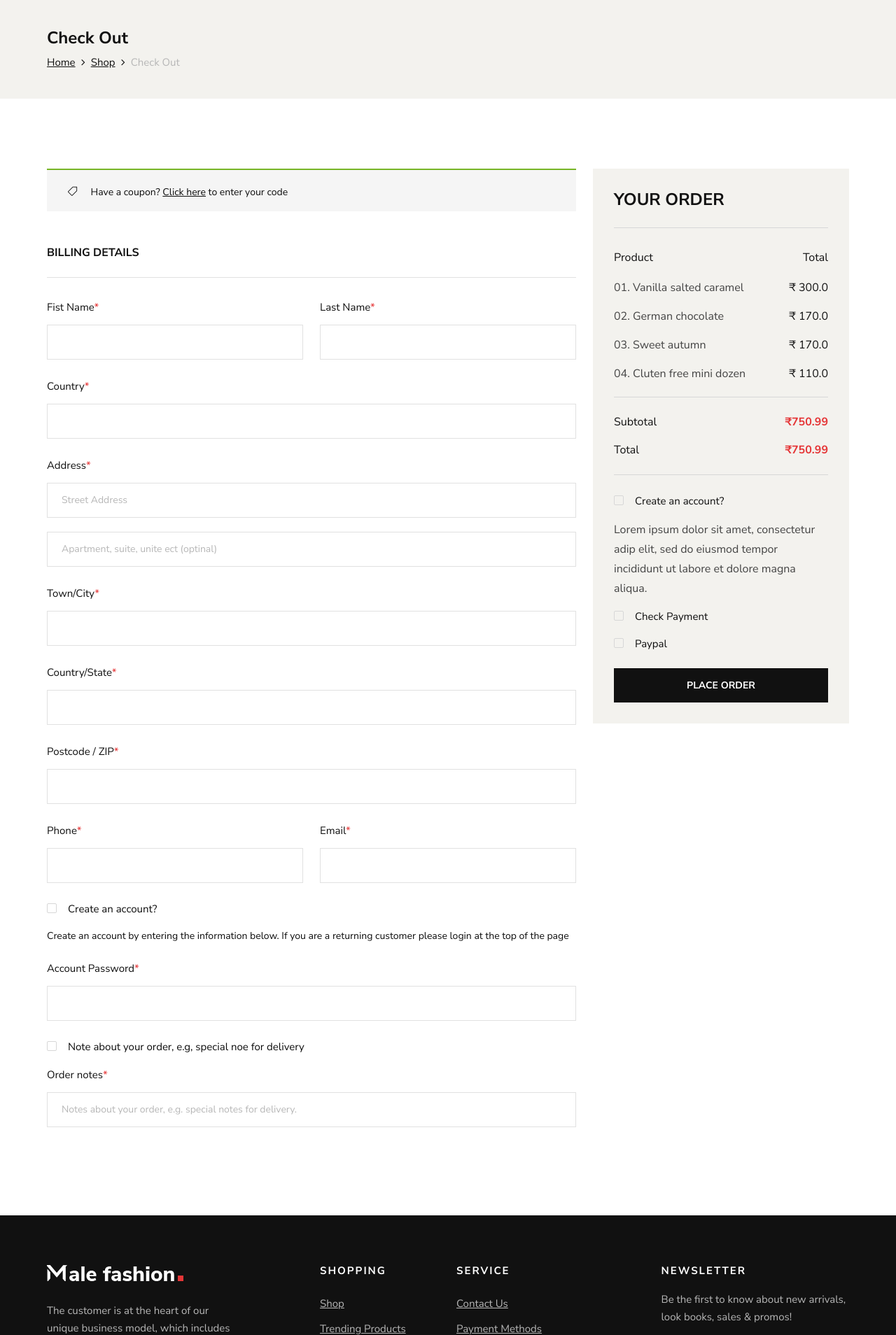
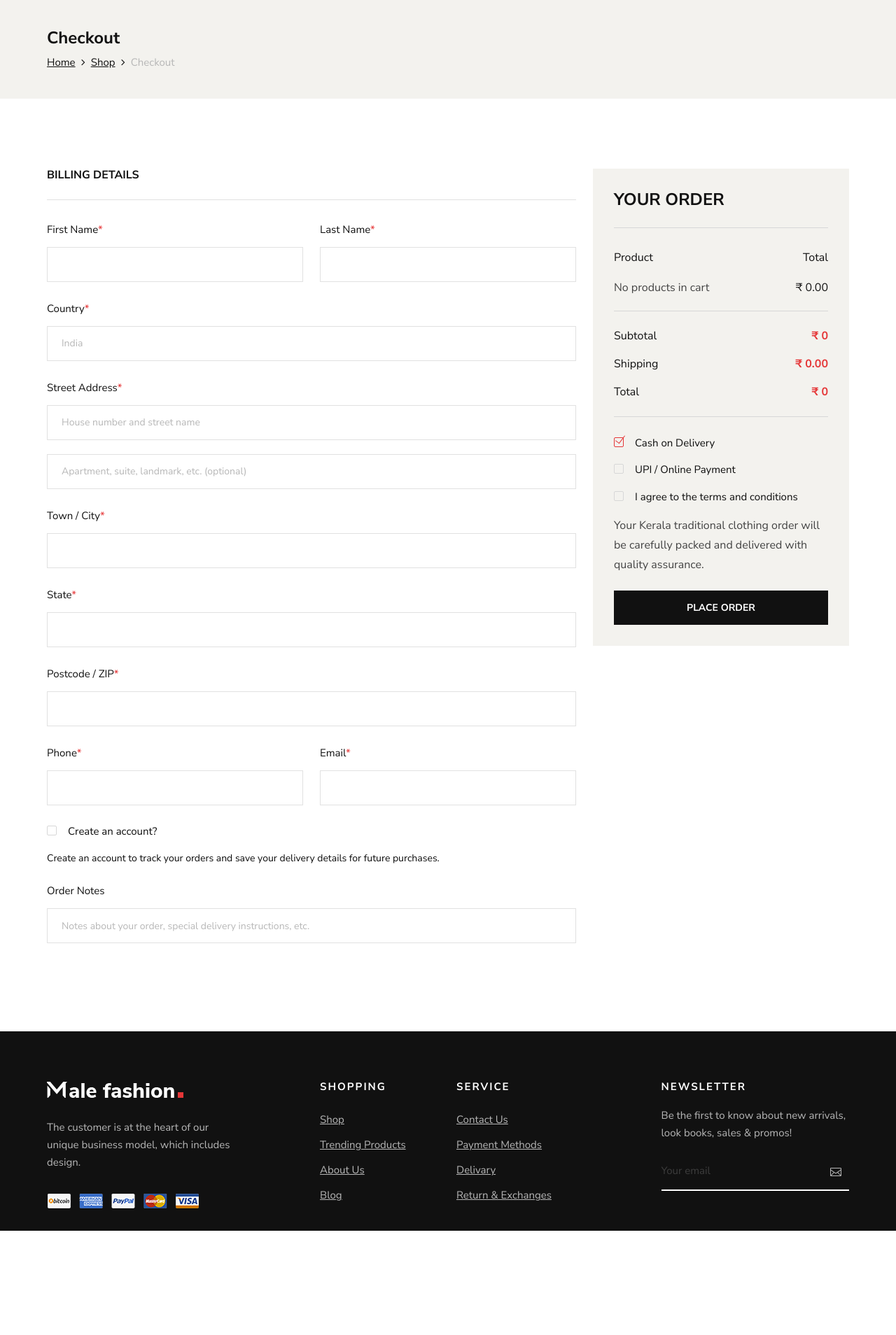
Before and after one commit to Xenotrix-Technologies/e_com, a Django app: page /checkout/ in a window 1280 px wide. Shown: the part 138-2046 px from the top of the page at 70% size. After the commit the page ends 1897 px from the top, so only its background shows below. Run offline with Django 5.2, Linux system fonts and the light colour scheme.

Commit message:
Refactor checkout and sign-in templates; update styles and improve accessibility

```diff
--- a/static/css/style.css
+++ b/static/css/style.css
@@ -1,12 +1,3 @@
-/******************************************************************
-  Template Name: Male Fashion
-  Description: Male Fashion - ecommerce teplate
-  Author: Colorib
-  Author URI: https://www.colorib.com/
-  Version: 1.0
-  Created: Colorib
-******************************************************************/
-
 /*------------------------------------------------------------------
 [Table of contents]
 
@@ -604,7 +595,7 @@
 }
 
 .hero__text h2 {
-	color: #111111;
+	color: #ffffff;
 	font-size: 48px;
 	font-weight: 700;
 	line-height: 58px;
@@ -618,6 +609,7 @@
 }
 
 .hero__text p {
+	color: #ffffff;
 	font-size: 16px;
 	line-height: 28px;
 	margin-bottom: 35px;
--- a/store/views.py
+++ b/store/views.py
@@ -93,7 +93,7 @@
     cart = Cart(request)
     product = get_object_or_404(Product, id=product_id)
     quantity = int(request.POST.get('quantity', 1))
-    override = request.POST.get('override', False)
+    override = request.POST.get('override') == 'True'
     cart.add(product=product, quantity=quantity, override_quantity=override)
     return redirect('shopping_cart')
 
--- a/templates/checkout.html
+++ b/templates/checkout.html
@@ -1,20 +1,21 @@
 {% extends 'base.html' %}
 {% load static %}
 
-{% block title %}Male-Fashion | Check Out{% endblock %}
+{% block title %}Kerala Traditional Clothing | Checkout{% endblock %}
 
 {% block content %}
+
 <!-- Breadcrumb Section Begin -->
 <section class="breadcrumb-option">
     <div class="container">
         <div class="row">
             <div class="col-lg-12">
                 <div class="breadcrumb__text">
-                    <h4>Check Out</h4>
+                    <h4>Checkout</h4>
                     <div class="breadcrumb__links">
                         <a href="{% url 'index' %}">Home</a>
                         <a href="{% url 'shop' %}">Shop</a>
-                        <span>Check Out</span>
+                        <span>Checkout</span>
                     </div>
                 </div>
             </div>
@@ -27,124 +28,158 @@
 <section class="checkout spad">
     <div class="container">
         <div class="checkout__form">
-            <form action="#">
+            <form method="post" action="{% url 'checkout' %}">
+                {% csrf_token %}
+
                 <div class="row">
+                    <!-- Billing Details -->
                     <div class="col-lg-8 col-md-6">
-                        <h6 class="coupon__code"><span class="icon_tag_alt"></span> Have a coupon? <a href="#">Click
-                                here</a> to enter your code</h6>
                         <h6 class="checkout__title">Billing Details</h6>
+
+                        {% if messages %}
+                            {% for message in messages %}
+                                <div class="alert alert-{{ message.tags|default:'info' }} mb-3">
+                                    {{ message }}
+                                </div>
+                            {% endfor %}
+                        {% endif %}
+
                         <div class="row">
                             <div class="col-lg-6">
                                 <div class="checkout__input">
-                                    <p>Fist Name<span>*</span></p>
-                                    <input type="text">
+                                    <p>First Name<span>*</span></p>
+                                    <input type="text" name="first_name" value="{{ request.POST.first_name|default:'' }}" required>
                                 </div>
                             </div>
                             <div class="col-lg-6">
                                 <div class="checkout__input">
                                     <p>Last Name<span>*</span></p>
-                                    <input type="text">
+                                    <input type="text" name="last_name" value="{{ request.POST.last_name|default:'' }}" required>
                                 </div>
                             </div>
                         </div>
+
                         <div class="checkout__input">
                             <p>Country<span>*</span></p>
-                            <input type="text">
+                            <input type="text" name="country" value="{{ request.POST.country|default:'India' }}" required>
                         </div>
+
                         <div class="checkout__input">
-                            <p>Address<span>*</span></p>
-                            <input type="text" placeholder="Street Address" class="checkout__input__add">
-                            <input type="text" placeholder="Apartment, suite, unite ect (optinal)">
+                            <p>Street Address<span>*</span></p>
+                            <input type="text" name="address_line_1" placeholder="House number and street name" class="checkout__input__add" value="{{ request.POST.address_line_1|default:'' }}" required>
+                            <input type="text" name="address_line_2" placeholder="Apartment, suite, landmark, etc. (optional)" value="{{ request.POST.address_line_2|default:'' }}">
                         </div>
+
                         <div class="checkout__input">
-                            <p>Town/City<span>*</span></p>
-                            <input type="text">
+                            <p>Town / City<span>*</span></p>
+                            <input type="text" name="city" value="{{ request.POST.city|default:'' }}" required>
                         </div>
+
                         <div class="checkout__input">
-                            <p>Country/State<span>*</span></p>
-                            <input type="text">
+                            <p>State<span>*</span></p>
+                            <input type="text" name="state" value="{{ request.POST.state|default:'' }}" required>
                         </div>
+
                         <div class="checkout__input">
                             <p>Postcode / ZIP<span>*</span></p>
-                            <input type="text">
+                            <input type="text" name="postcode" value="{{ request.POST.postcode|default:'' }}" required>
                         </div>
+
                         <div class="row">
                             <div class="col-lg-6">
                                 <div class="checkout__input">
                                     <p>Phone<span>*</span></p>
-                                    <input type="text">
+                                    <input type="text" name="phone" value="{{ request.POST.phone|default:'' }}" required>
                                 </div>
                             </div>
                             <div class="col-lg-6">
                                 <div class="checkout__input">
                                     <p>Email<span>*</span></p>
-                                    <input type="text">
+                                    <input type="email" name="email" value="{{ request.POST.email|default:'' }}" required>
                                 </div>
                             </div>
                         </div>
+
                         <div class="checkout__input__checkbox">
-                            <label for="acc">
+                            <label for="create_account">
                                 Create an account?
-                                <input type="checkbox" id="acc">
+                                <input type="checkbox" id="create_account" name="create_account" {% if request.POST.create_account %}checked{% endif %}>
                                 <span class="checkmark"></span>
                             </label>
-                            <p>Create an account by entering the information below. If you are a returning customer
-                                please login at the top of the page</p>
+                            <p>Create an account to track your orders and save your delivery details for future purchases.</p>
                         </div>
+
+                        <div class="checkout__input" id="password_field" style="display: none;">
+                            <p>Account Password<span>*</span></p>
+                            <input type="password" name="password">
+                        </div>
+
                         <div class="checkout__input">
-                            <p>Account Password<span>*</span></p>
-                            <input type="text">
-                        </div>
-                        <div class="checkout__input__checkbox">
-                            <label for="diff-acc">
-                                Note about your order, e.g, special noe for delivery
-                                <input type="checkbox" id="diff-acc">
-                                <span class="checkmark"></span>
-                            </label>
-                        </div>
-                        <div class="checkout__input">
-                            <p>Order notes<span>*</span></p>
-                            <input type="text" placeholder="Notes about your order, e.g. special notes for delivery.">
+                            <p>Order Notes</p>
+                            <input type="text" name="order_notes" placeholder="Notes about your order, special delivery instructions, etc." value="{{ request.POST.order_notes|default:'' }}">
                         </div>
                     </div>
+
+                    <!-- Order Summary -->
                     <div class="col-lg-4 col-md-6">
                         <div class="checkout__order">
-                            <h4 class="order__title">Your order</h4>
-                            <div class="checkout__order__products">Product <span>Total</span></div>
+                            <h4 class="order__title">Your Order</h4>
+
+                            <div class="checkout__order__products">
+                                Product <span>Total</span>
+                            </div>
+
                             <ul class="checkout__total__products">
-                                <li>01. Vanilla salted caramel <span>₹ 300.0</span></li>
-                                <li>02. German chocolate <span>₹ 170.0</span></li>
-                                <li>03. Sweet autumn <span>₹ 170.0</span></li>
-                                <li>04. Cluten free mini dozen <span>₹ 110.0</span></li>
+                                {% for item in cart %}
+                                    <li>
+                                        {{ forloop.counter|stringformat:"02d" }}. {{ item.product.name }} × {{ item.quantity }}
+                                        <span>₹ {{ item.total_price }}</span>
+                                    </li>
+                                {% empty %}
+                                    <li>
+                                        No products in cart
+                                        <span>₹ 0.00</span>
+                                    </li>
+                                {% endfor %}
                             </ul>
+
                             <ul class="checkout__total__all">
-                                <li>Subtotal <span>₹750.99</span></li>
-                                <li>Total <span>₹750.99</span></li>
+                                <li>Subtotal <span>₹ {{ cart.get_total_price }}</span></li>
+                                <li>Shipping <span>{% if cart %}Free{% else %}₹ 0.00{% endif %}</span></li>
+                                <li>Total <span>₹ {{ cart.get_total_price }}</span></li>
                             </ul>
+
                             <div class="checkout__input__checkbox">
-                                <label for="acc-or">
-                                    Create an account?
-                                    <input type="checkbox" id="acc-or">
+                                <label for="cod">
+                                    Cash on Delivery
+                                    <input type="radio" id="cod" name="payment_method" value="cod" checked>
                                     <span class="checkmark"></span>
                                 </label>
                             </div>
-                            <p>Lorem ipsum dolor sit amet, consectetur adip elit, sed do eiusmod tempor incididunt
-                                ut labore et dolore magna aliqua.</p>
+
                             <div class="checkout__input__checkbox">
-                                <label for="payment">
-                                    Check Payment
-                                    <input type="checkbox" id="payment">
+                                <label for="upi">
+                                    UPI / Online Payment
+                                    <input type="radio" id="upi" name="payment_method" value="online">
                                     <span class="checkmark"></span>
                                 </label>
                             </div>
+
                             <div class="checkout__input__checkbox">
-                                <label for="paypal">
-                                    Paypal
-                                    <input type="checkbox" id="paypal">
+                                <label for="terms">
+                                    I agree to the terms and conditions
+                                    <input type="checkbox" id="terms" name="terms" required>
                                     <span class="checkmark"></span>
                                 </label>
                             </div>
-                            <button type="submit" class="site-btn">PLACE ORDER</button>
+
+                            <p>
+                                Your Kerala traditional clothing order will be carefully packed and delivered with quality assurance.
+                            </p>
+
+                            <button type="submit" class="site-btn" {% if not cart %}disabled{% endif %}>
+                                PLACE ORDER
+                            </button>
                         </div>
                     </div>
                 </div>
@@ -153,4 +188,23 @@
     </div>
 </section>
 <!-- Checkout Section End -->
+
+<script>
+    document.addEventListener('DOMContentLoaded', function () {
+        const createAccountCheckbox = document.getElementById('create_account');
+        const passwordField = document.getElementById('password_field');
+
+        function togglePasswordField() {
+            if (createAccountCheckbox.checked) {
+                passwordField.style.display = 'block';
+            } else {
+                passwordField.style.display = 'none';
+            }
+        }
+
+        togglePasswordField();
+        createAccountCheckbox.addEventListener('change', togglePasswordField);
+    });
+</script>
+
 {% endblock %}
--- a/templates/index.html
+++ b/templates/index.html
@@ -167,7 +167,7 @@
         <div class="row">
             <div class="col-lg-3">
                 <div class="categories__text">
-                    <h2>Clothings Hot <br /> <span>Shoe Collection</span> <br /> Accessories</h2>
+                    <h2>Kerala Traditional<br /> <span>Saree Collection</span> <br />Kerala Heritage Collection</h2>
                 </div>
             </div>
             <div class="col-lg-4">
```
Also changed, not shown: store/cart.py (+10 -7 lines), templates/sign-in.html (added, +272 -0 lines).
